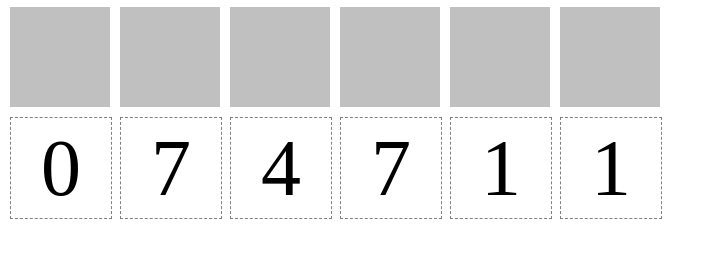
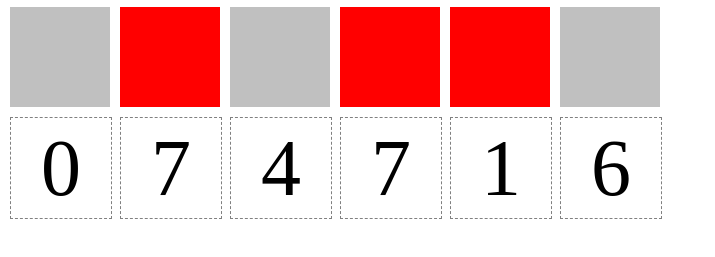
Before and after one commit to onexi/hw-binary, a website: page prateekkuk/run.html in a window 1280 px wide. Shown: the part 333-590 px from the top of the page, without its empty margins (0-715 px from the left). Drawn offline with Linux system fonts and the light colour scheme.

Commit message:
Updated exercise file(s)

```diff
--- a/prateekkuk/exercise.js
+++ b/prateekkuk/exercise.js
@@ -20,12 +20,12 @@
     //
     //-------------------------------------
         var romanTime = {
-            hour_col1:time[0],
-            hour_col2:time[1],
-            min_col1:time[3],
-            min_col2:time[4],
-            sec_col1:time[6],
-            sec_col2:time[7]
+            "hour_col1":time[0],
+            "hour_col2":time[1],
+            "min_col1":time[3],
+            "min_col2":time[4],
+            "sec_col1":time[6],
+            "sec_col2":time[7]
         };
 
 
@@ -51,13 +51,13 @@
     //
     //----------------------------------------------------------
     var binary = {
-        "hour_col1":(getPositions(col)),
-        "hour_col2":(getPositions(col)),
-        "min_col1":(getPositions(col)),
-        "min_col2":(getPositions(col)),
-        "sec_col1":(getPositions(col)),
-        "sec_col2":(getPositions(col)),
-        //[col]:(getPositions(time,col))
+        // "hour_col1":(getPositions(col)),
+        // "hour_col2":(getPositions(col)),
+        // "min_col1":(getPositions(col)),
+        // "min_col2":(getPositions(col)),
+        // "sec_col1":(getPositions(col)),
+        // "sec_col2":(getPositions(col)),
+        [col]:(getPositions(time,col))
     };
 
     return binary;
--- a/prateekkuk/run.html
+++ b/prateekkuk/run.html
@@ -36,12 +36,12 @@
 	// set roman time
 	var colResponse = {}
 	colResponse = exercise.roman(formattedTime);
-	document.getElementById("hour_col1_roman").innerHTML = colResponse.hour_col1;
-	document.getElementById("hour_col2_roman").innerHTML = colResponse.hour_col2;
-	document.getElementById("min_col3_roman").innerHTML = colResponse.min_col1;
-	document.getElementById("min_col4_roman").innerHTML = colResponse.min_col2;
-	document.getElementById("sec_col5_roman").innerHTML = colResponse.sec_col1;
-	document.getElementById("sec_col6_roman").innerHTML = colResponse.sec_col2;
+	document.getElementById("hour_col1_roman").innerHTML = colResponse["hour_col1"];
+	document.getElementById("hour_col2_roman").innerHTML = colResponse["hour_col2"];
+	document.getElementById("min_col3_roman").innerHTML = colResponse["min_col1"];
+	document.getElementById("min_col4_roman").innerHTML = colResponse["min_col2"];
+	document.getElementById("sec_col5_roman").innerHTML = colResponse["sec_col1"];
+	document.getElementById("sec_col6_roman").innerHTML = colResponse["sec_col2"];
 
 };
 
```
